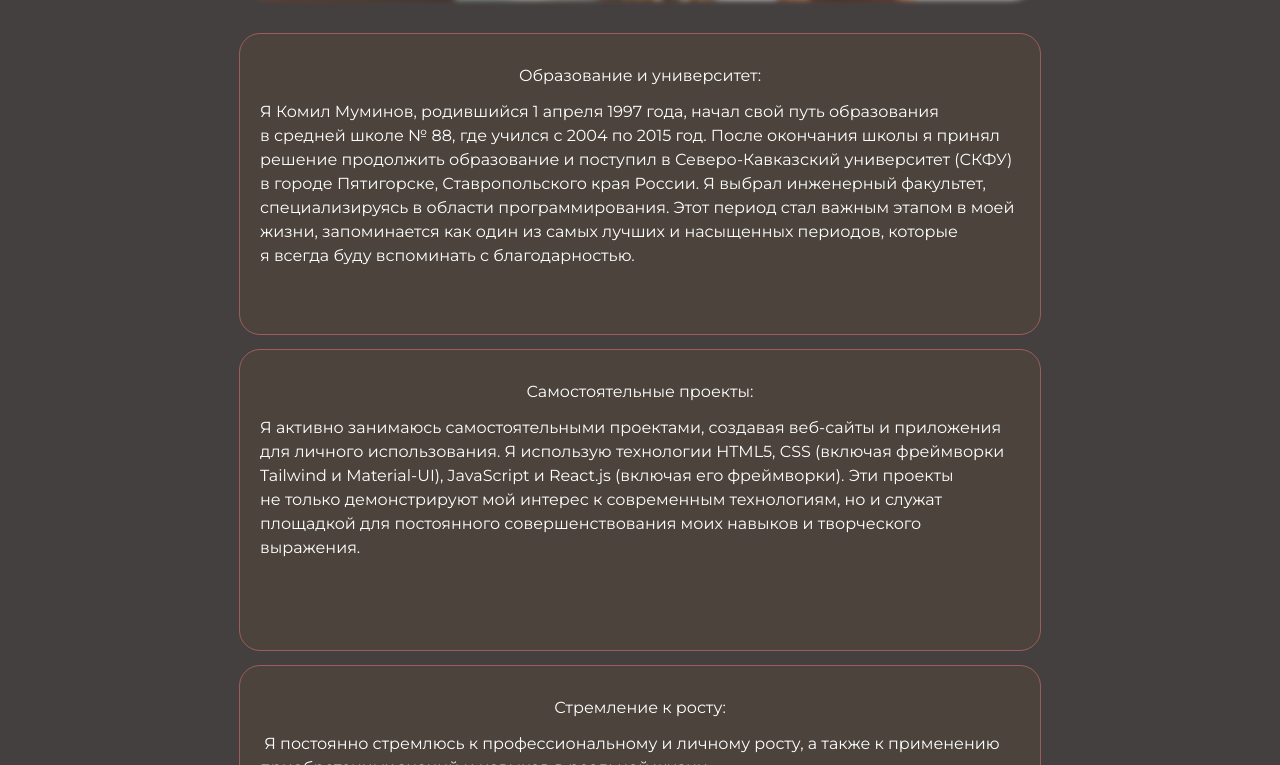
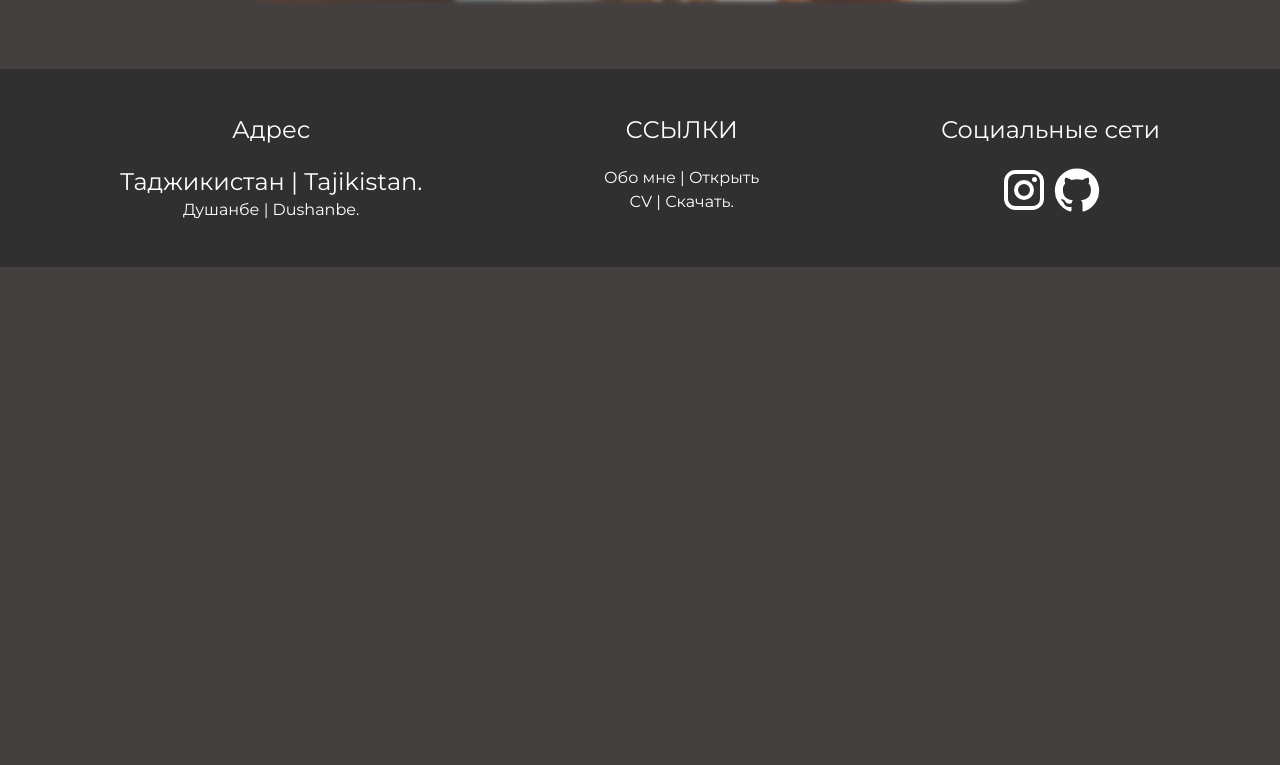
Before and after one commit to Komil-Muminov/komilff, a React (Vite) app: page /Experience in a window 1280 px wide. Shown: the part 895-1660 px from the top of the page. After the commit the page ends 1162 px from the top, so only its background shows below. Built offline with nearby package versions, Linux system fonts and the light colour scheme.

Commit message:
deleted cards of experiences

```diff
--- a/src/components/Experience/Experience.jsx
+++ b/src/components/Experience/Experience.jsx
@@ -8,59 +8,6 @@ const Experience = () => {
 				<div className="container">
 					<h2 className="sections-title text-center">Обо мне</h2>
 					<Slider />
-					<div className="text__content flex flex-col flex-wrap md:flex-nowrap gap-4 justify-center items-center ">
-						<div className="experience__card flex flex-col">
-							<h3
-								aria-label="Загаловок"
-								className="card__title text-white text-center mb-3"
-							>
-								Образование и университет:
-							</h3>
-							<p
-								aria-label="Образование и университет:"
-								className="w-full about__desc text-white max-w-3xl select-none "
-							>
-								Я&nbsp;Комил Муминов, родившийся 1&nbsp;апреля 1997&nbsp;года,
-								начал свой путь образования в&nbsp;средней школе
-								&#8470;&nbsp;88, где учился с&nbsp;2004 по&nbsp;2015&nbsp;год.
-								После окончания школы я&nbsp;принял решение продолжить
-								образование и&nbsp;поступил в&nbsp;Северо-Кавказский университет
-								(СКФУ) в&nbsp;городе Пятигорске, Ставропольского края России.
-								Я&nbsp;выбрал инженерный факультет, специализируясь
-								в&nbsp;области программирования. Этот период стал важным этапом
-								в&nbsp;моей жизни, запоминается как один из&nbsp;самых лучших
-								и&nbsp;насыщенных периодов, которые я&nbsp;всегда буду
-								вспоминать с&nbsp;благодарностью.
-							</p>
-						</div>
-
-						<div className="experience__card flex flex-col">
-							<h3 className="card__title text-white text-center mb-3">
-								Самостоятельные проекты:
-							</h3>
-							<p className="w-full about__desc text-white max-w-3xl select-none ">
-								Я&nbsp;активно занимаюсь самостоятельными проектами, создавая
-								веб-сайты и&nbsp;приложения для личного использования.
-								Я&nbsp;использую технологии HTML5, CSS (включая фреймворки
-								Tailwind и&nbsp;Material-UI), JavaScript и&nbsp;React.js
-								(включая его фреймворки). Эти проекты не&nbsp;только
-								демонстрируют мой интерес к&nbsp;современным технологиям,
-								но&nbsp;и&nbsp;служат площадкой для постоянного
-								совершенствования моих навыков и&nbsp;творческого выражения.
-							</p>
-						</div>
-
-						<div className="experience__card flex flex-col">
-							<h3 className="card__title text-white text-center mb-3">
-								Стремление к росту:
-							</h3>
-							<p className="w-full about__desc text-white max-w-3xl select-none">
-								&nbsp;Я&nbsp;постоянно стремлюсь к&nbsp;профессиональному
-								и&nbsp;личному росту, а&nbsp;также к&nbsp;применению
-								приобретенных знаний и&nbsp;навыков в&nbsp;реальной жизни.
-							</p>
-						</div>
-					</div>
 				</div>
 			</section>
 		</>
--- a/src/components/Footer/css/Footer.css
+++ b/src/components/Footer/css/Footer.css
@@ -36,3 +36,7 @@
 .footer-right-link:active {
 	color: #986888;
 }
+
+.experience__card {
+	max-height: 300px;
+}
```
